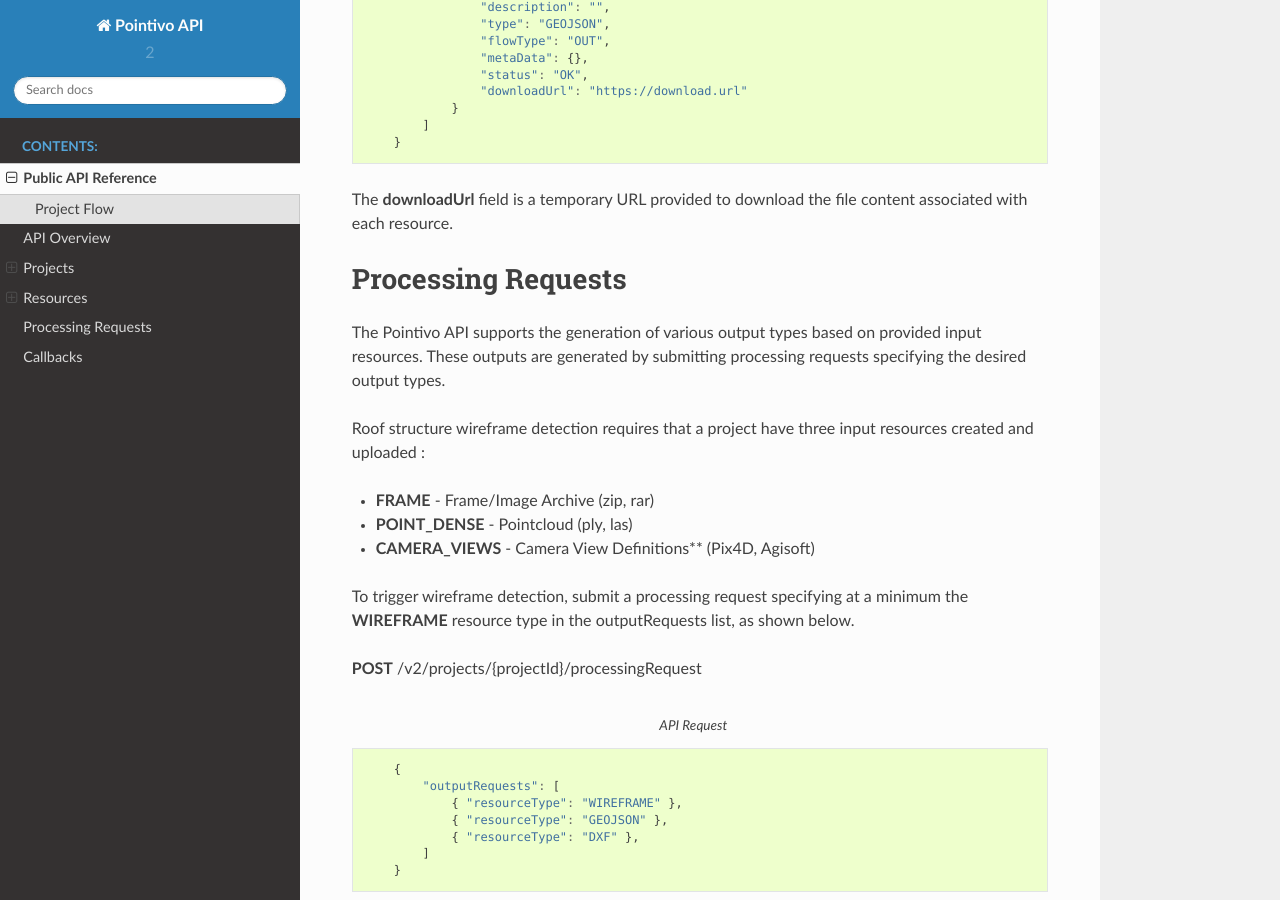
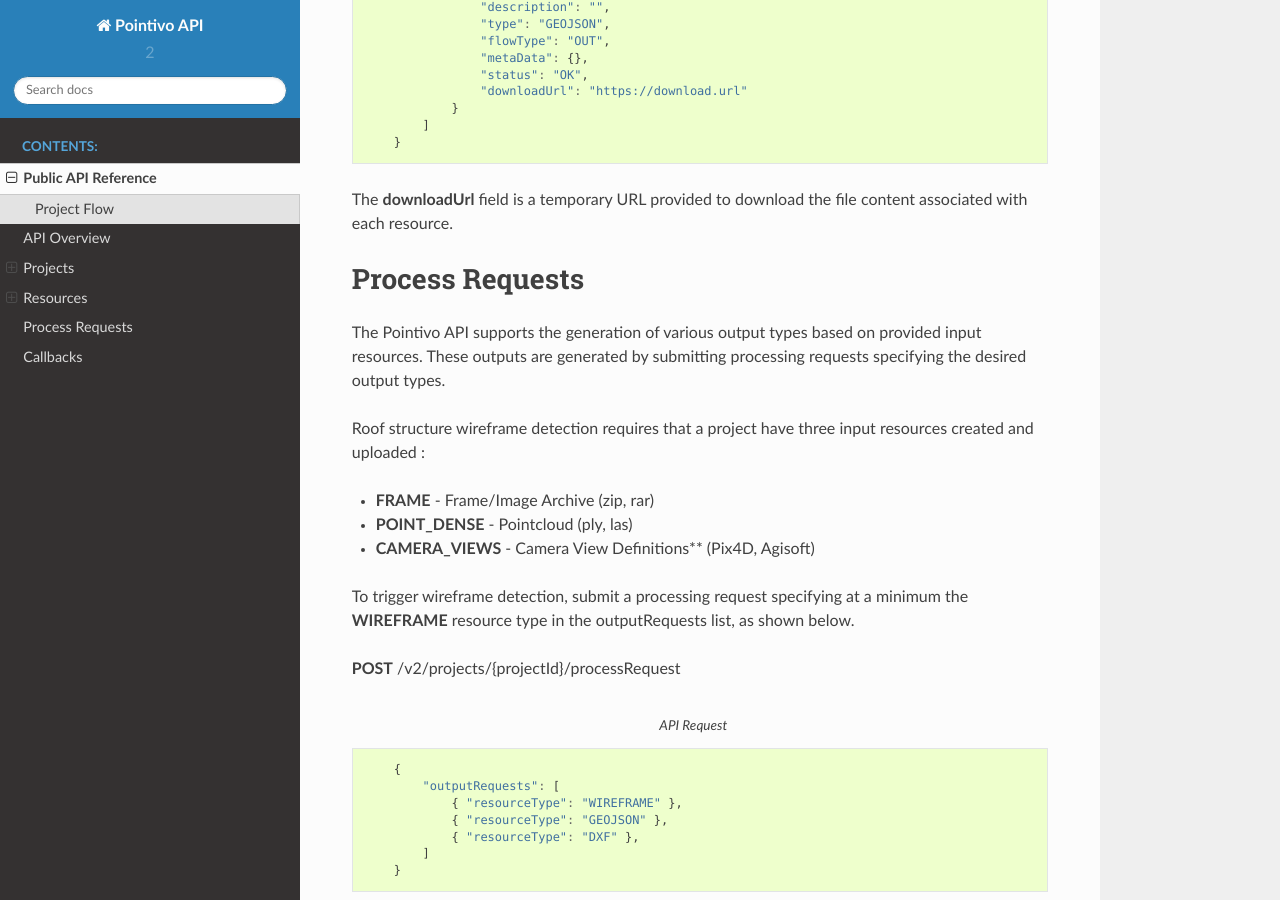
Before and after one commit to Pointivo/APIDocs, a Sphinx documentation site: the page built from docs/reference.rst, in a window 1280 px wide and 900 px high, scrolled down 6230 px. Built offline with Sphinx 7.4.7 and the Read the Docs theme 2.0.0, drawn with Linux system fonts in a browser that asks for light colours.

```diff
--- a/docs/reference.rst
+++ b/docs/reference.rst
@@ -314,7 +314,7 @@ This call returns all resources associated with a project.
 The **downloadUrl** field is a temporary URL provided to download the file content associated with each resource.
 
 ====================
-Processing Requests
+Process Requests
 ====================
 
 The Pointivo API supports the generation of various output types based on provided input resources.   These outputs are generated by submitting processing requests specifying the desired output types.
@@ -327,7 +327,7 @@ Roof structure wireframe detection requires that a project have three input reso
 
 To trigger wireframe detection, submit a processing request specifying at a minimum the **WIREFRAME** resource type in the outputRequests list, as shown below.
 
-**POST** /v2/projects/{projectId}/processingRequest
+**POST** /v2/projects/{projectId}/processRequest
 
 .. code-block:: javascript
     :caption: API Request
```
